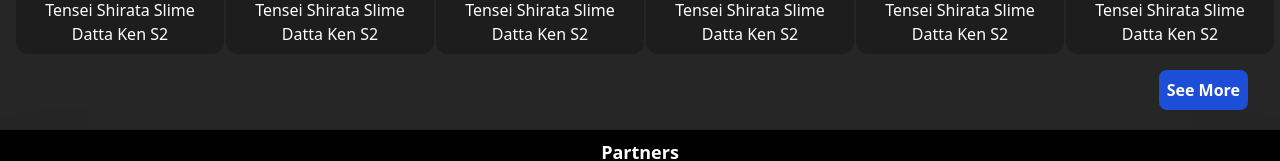
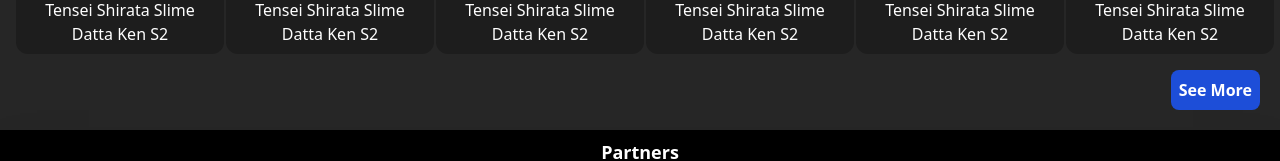
Before and after one commit to KingSit3/TailwindTemplate, a Next.js app: page /myAnimeAsia/homepage in a window 1280 px wide. Shown: the part 1286-1447 px from the top of the page. Built offline with nearby package versions, Linux system fonts and the light colour scheme.

Commit message:
minor changes

```diff
--- a/pages/myAnimeAsia/homepage.jsx
+++ b/pages/myAnimeAsia/homepage.jsx
@@ -112,7 +112,7 @@
                         </div>
                     </div>
                     <div className="flex justify-end">
-                        <a className=" mr-8 p-2 bg-blue-700 font-semibold rounded-lg hover:bg-blue-800 duration-200" href="#">See More</a>
+                        <a className=" mr-5 p-2 bg-blue-700 font-semibold rounded-lg hover:bg-blue-800 duration-200" href="#">See More</a>
                     </div>
 
                 </div>
```
